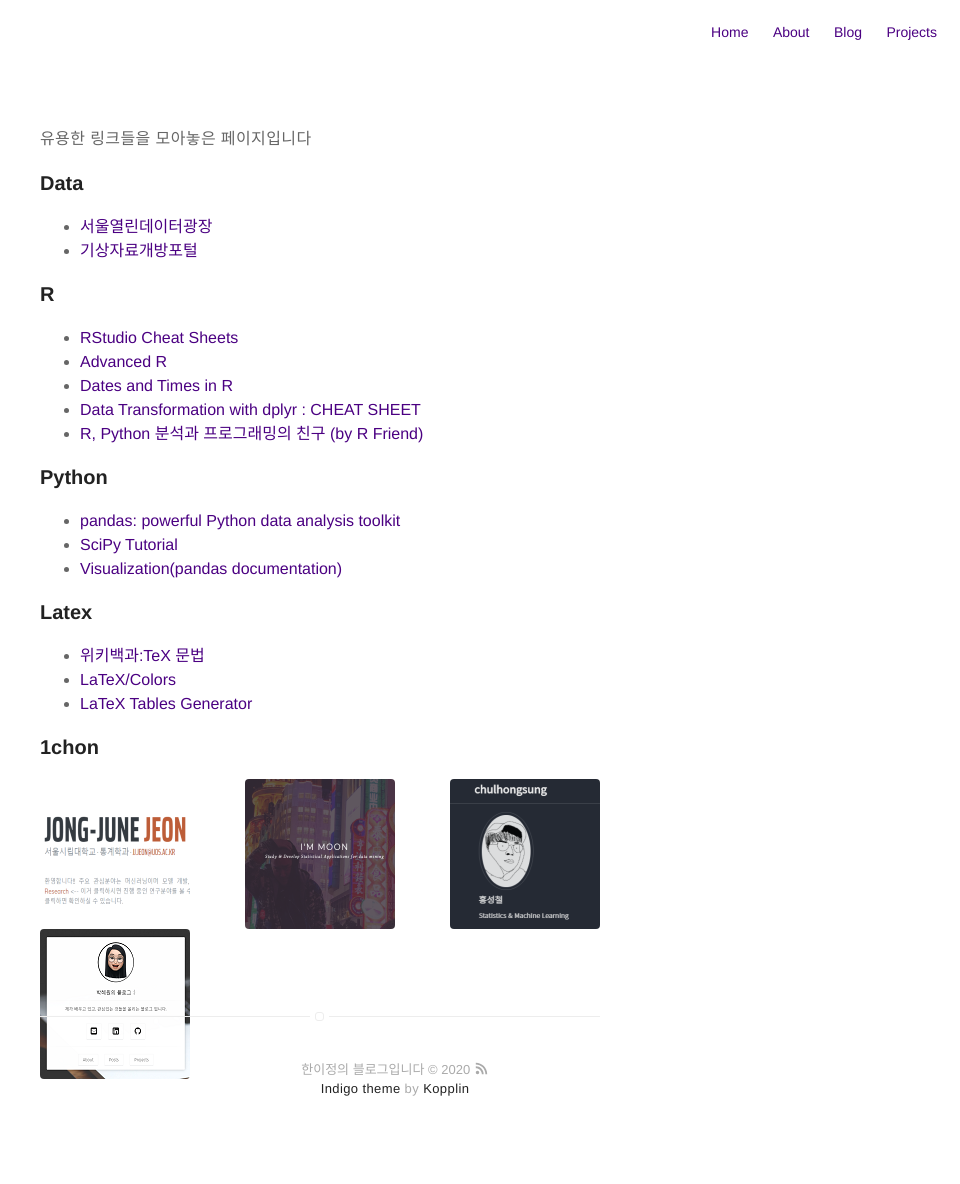
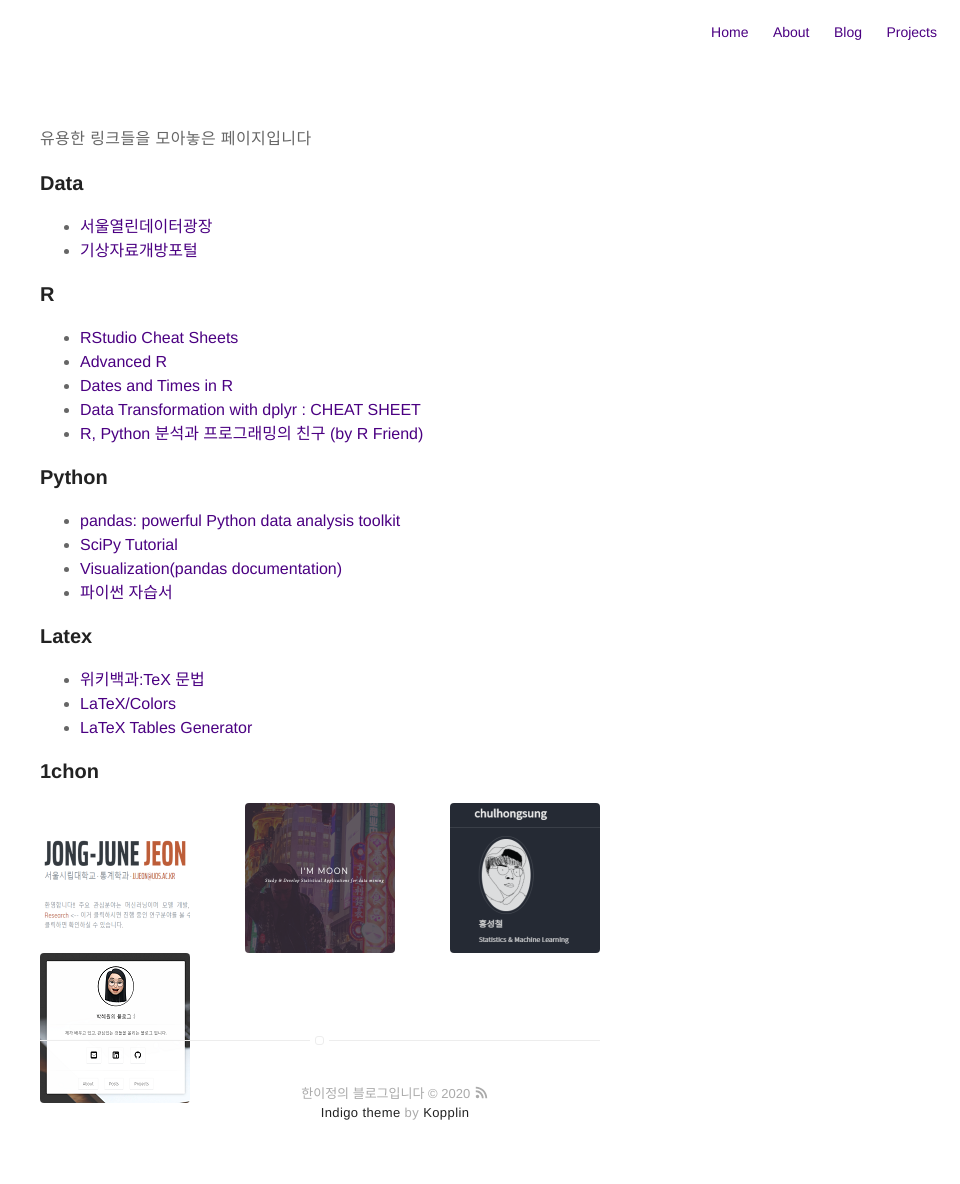
Before and after one commit to 12jeong/12jeong.github.io, a Jekyll site: the page built from links.md, in a window 1280 px wide. Shown: the whole page, without its empty margins (320-1280 px from the left). Built offline with Jekyll 4.4.1, drawn with Linux system fonts in a browser that asks for light colours; some web fonts are replaced; before the commit the page ends 1160 px from its top, so only the background shows below that.

Commit message:
Update links.md

```diff
--- a/links.md
+++ b/links.md
@@ -25,6 +25,8 @@ layout: page
   <li> <a href = 'https://pandas.pydata.org/pandas-docs/stable/pandas.pdf' > pandas: powerful Python data analysis toolkit </a>  </li>
   <li> <a href = 'https://docs.scipy.org/doc/scipy/reference/tutorial/' > SciPy Tutorial </a>  </li>
   <li> <a href = 'https://pandas.pydata.org/pandas-docs/version/0.23/visualization.html' > Visualization(pandas documentation) </a>  </li>
+  <li> <a href = 'https://docs.python.org/ko/3/tutorial/index.html' > 파이썬 자습서 </a> </li>
+
   </ul>
 
 <h3> Latex </h3>
```
